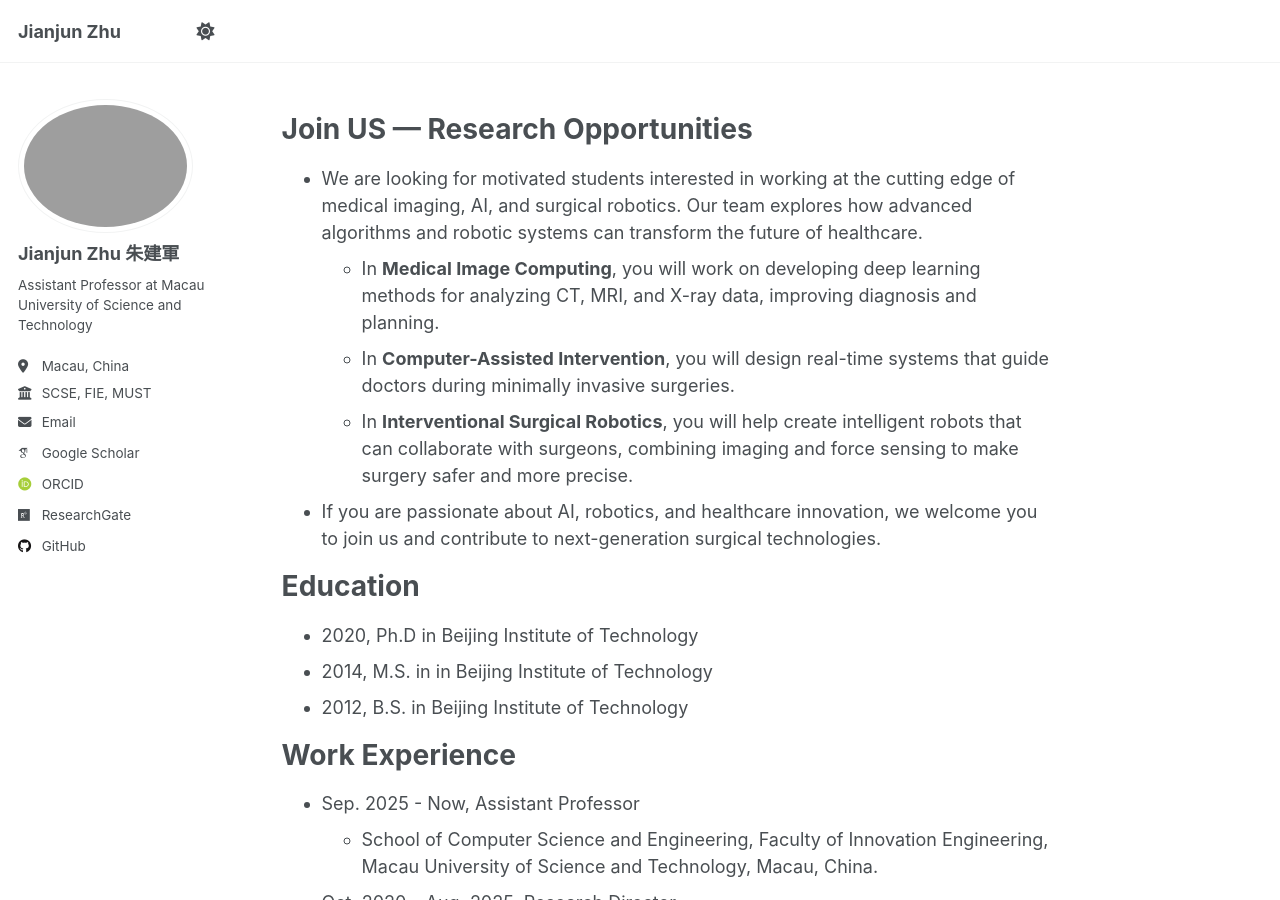
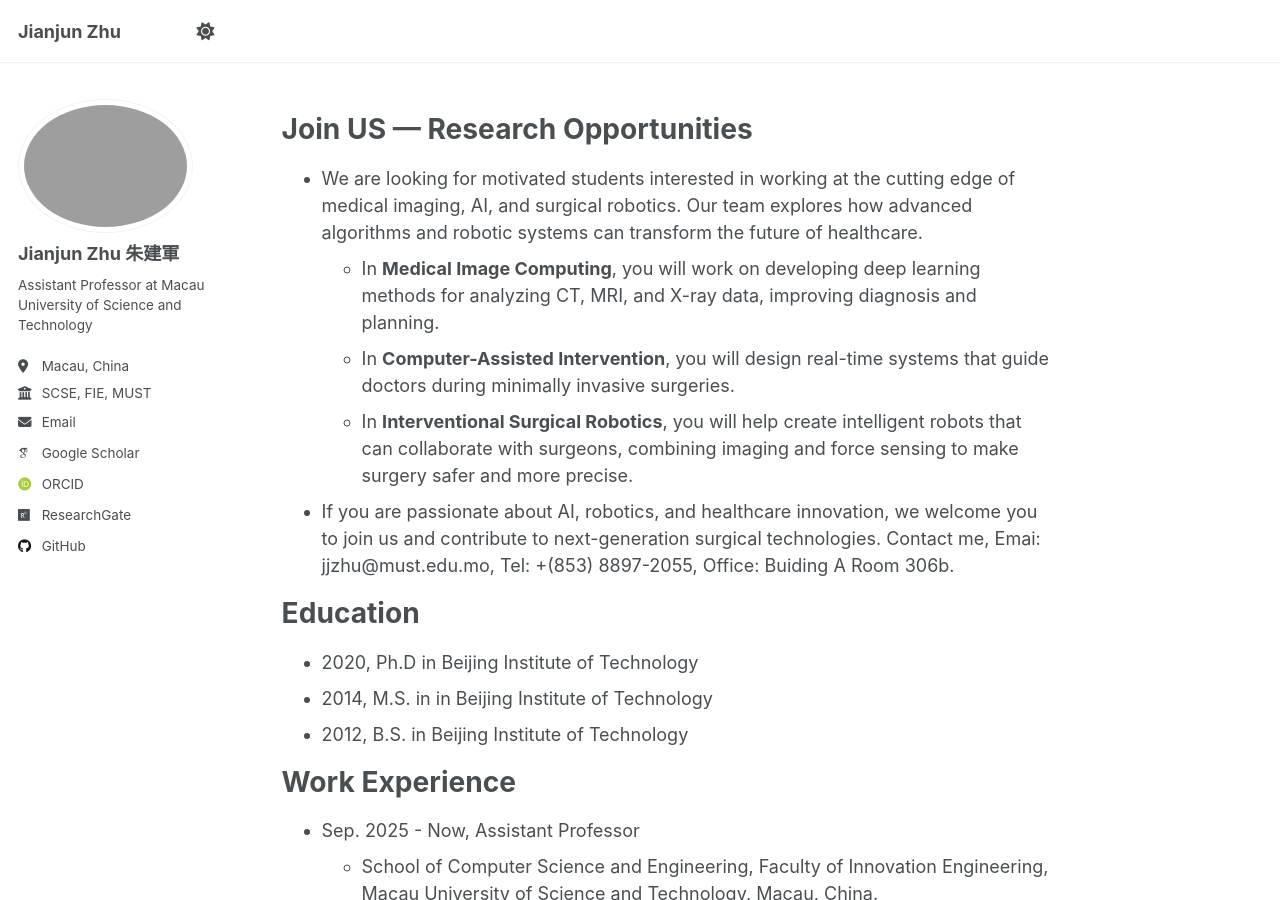
Before and after one commit to JianjunZhu/JianjunZhu.github.io, a Jekyll site: the page built from _pages/about.md, in a window 1280 px wide and 900 px high. Built offline with Jekyll 4.4.1, drawn with Linux system fonts in a browser that asks for light colours; some web fonts are replaced; a script that is not in the unit is left out.

Commit message:
Update about.md

```diff
--- a/_pages/about.md
+++ b/_pages/about.md
@@ -15,7 +15,7 @@ Join US — Research Opportunities
 	- In **Medical Image Computing**, you will work on developing deep learning methods for analyzing CT, MRI, and X-ray data, improving diagnosis and planning.
 	- In **Computer-Assisted Intervention**, you will design real-time systems that guide doctors during minimally invasive surgeries.
 	- In **Interventional Surgical Robotics**, you will help create intelligent robots that can collaborate with surgeons, combining imaging and force sensing to make surgery safer and more precise.
-- If you are passionate about AI, robotics, and healthcare innovation, we welcome you to join us and contribute to next-generation surgical technologies.
+- If you are passionate about AI, robotics, and healthcare innovation, we welcome you to join us and contribute to next-generation surgical technologies. Contact me, Emai: jjzhu@must.edu.mo, Tel: +(853) 8897-2055, Office: Buiding A Room 306b.
 
 Education
 ======
```
